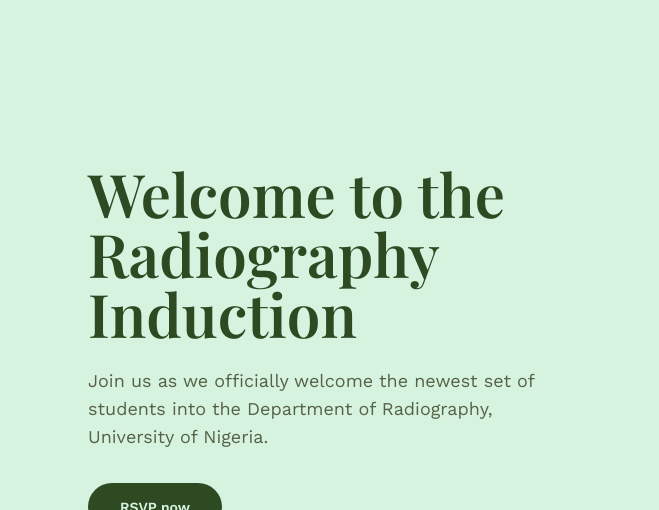
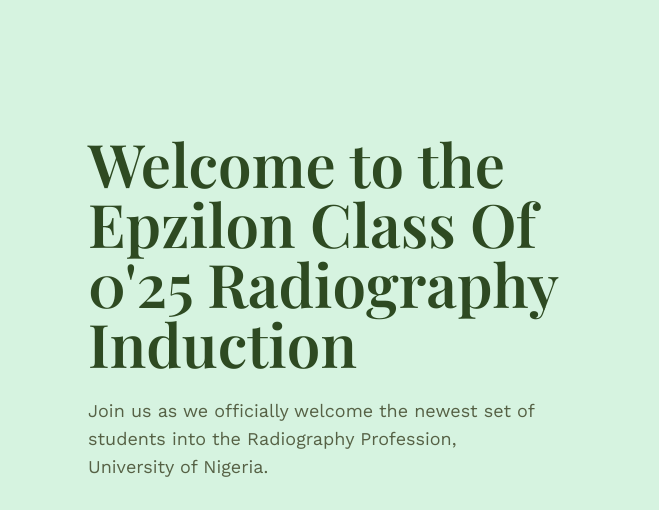
Before and after one commit to zub-bee/event-registration, a website: page public/index.html in a window 1280 px wide. Shown: the part 113-623 px from the top of the page, 0-659 px from the left. Drawn offline with nearby package versions, Linux system fonts and the light colour scheme.

Commit message:
feat(index): update home invite page for better layout

```diff
--- a/public/index.html
+++ b/public/index.html
@@ -65,11 +65,10 @@
 <header class="max-w-6xl mx-auto px-6 pt-16 pb-20 grid md:grid-cols-2 gap-12 items-center">
   <div>
     <h1 class="font-display text-5xl md:text-6xl leading-tight">
-      Welcome to the<br />Radiography Induction
+      Welcome to the<br />Epzilon Class Of 0'25 Radiography Induction
     </h1>
     <p class="mt-6 text-lg max-w-md" style="color: var(--olive-text)">
-      Join us as we officially welcome the newest set of students into the
-      Department of Radiography, University of Nigeria.
+      Join us as we officially welcome the newest set of students into the Radiography Profession, University of Nigeria.
     </p>
     <div class="mt-8 flex flex-wrap gap-4">
       <a href="register.html" class="btn btn-brand rounded-full px-8">RSVP now</a>
```
